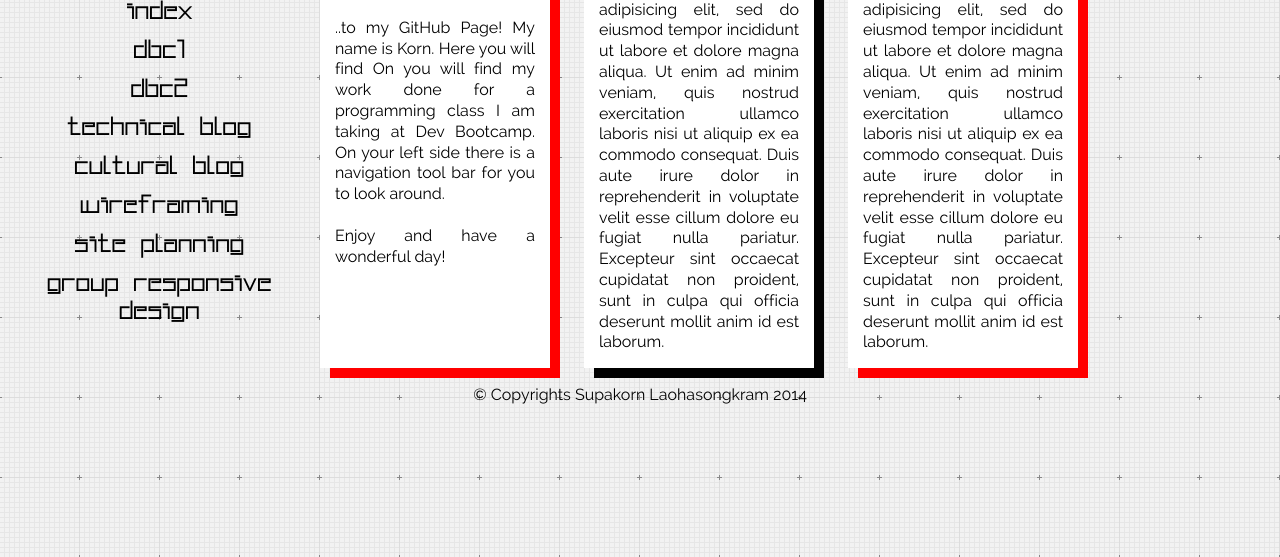
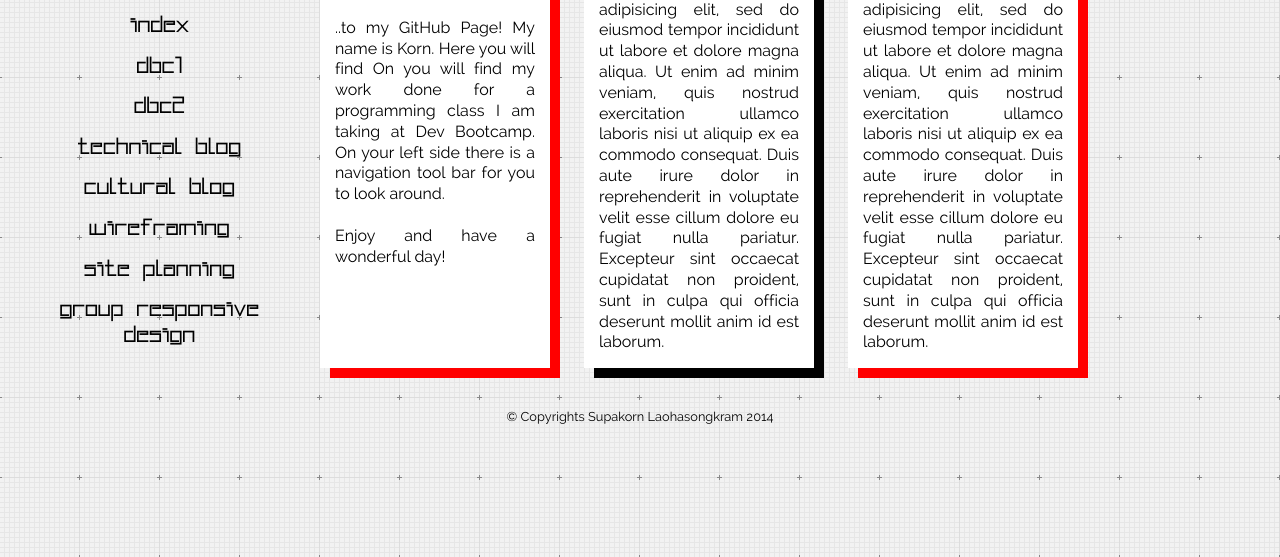
Before and after one commit to klaoha06/klaoha06.github.io, a plain HTML site: page index.html in a window 1280 px wide. Shown: the part 243-800 px from the top of the page. Drawn offline with Linux system fonts and the light colour scheme.

Commit message:
minor fix

```diff
--- a/style.css
+++ b/style.css
@@ -62,9 +62,9 @@ nav {
 }
 nav li {
 	font-family: tech3;
-	font-size: .9em;
+	font-size: .8em;
 	font-weight: bolder;
-	margin-bottom: 10px;
+	margin-top: 15px;
 }
 #me {
 	margin: 10px 20px 20px 20px;
@@ -106,13 +106,13 @@ nav li {
 }
 .text_line {
     clear: both;
+    margin-top: 40px;
 }
 footer {
 	display: inline;
 	width:60%;
 	text-align: center;
 	font-family: yo;
-	font-size: 1em;
-	margin: 20px;
 	padding-right: 320px;
+	font-size: .8em;
 }
```
